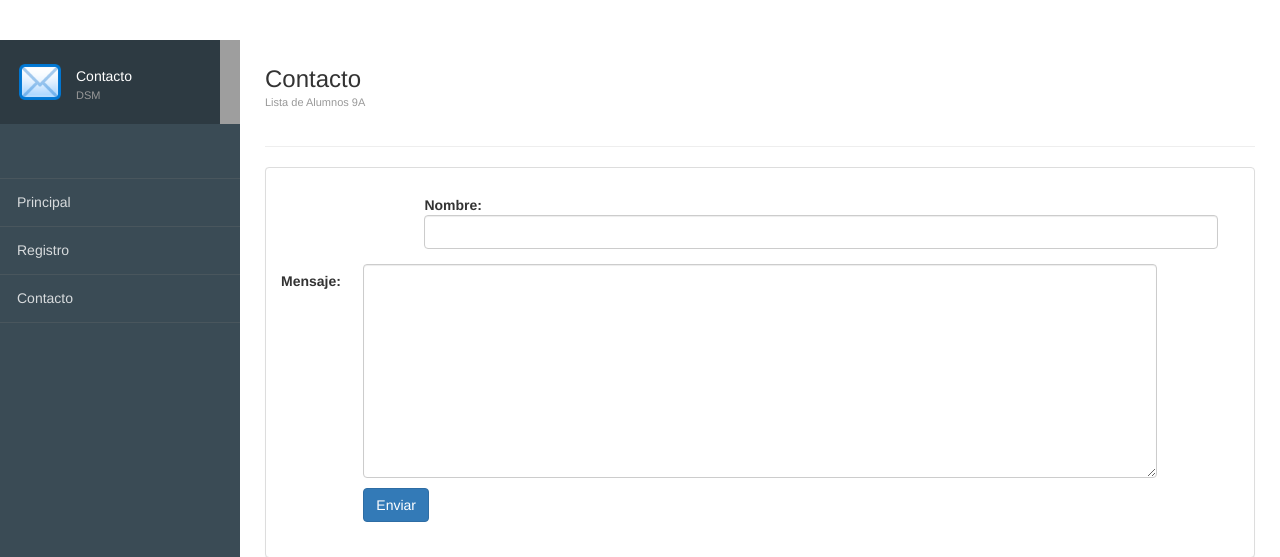
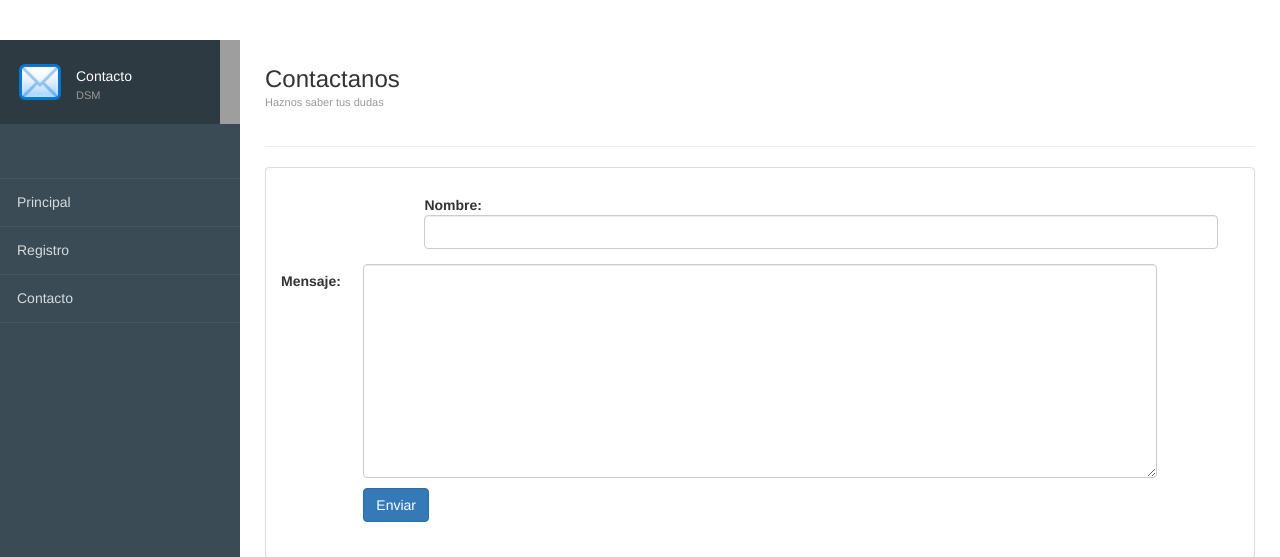
Before and after one commit to Carlos-Dev11095/Proyecto_Python_Prueba, a Django app: page /contacto/ in a window 1280 px wide. Shown: the top 557 px of the page. Run offline with Django 4.2, Linux system fonts and the light colour scheme; some libraries are stand-ins or nearby versions; grey boxes are pictures that could not be loaded.

Commit message:
actualizado sin fallas

```diff
--- a/inicio/templates/inicio/contacto.html
+++ b/inicio/templates/inicio/contacto.html
@@ -15,8 +15,8 @@ Contacto <span>DSM</span>
  <!--Encabezado -->
  <div class="page-header">
     <div class="page-title">
-        <h3>Contacto<br>
-        <small>Lista de Alumnos 9A</small></h3>
+        <h3>Contactanos<br>
+        <small>Haznos saber tus dudas</small></h3>
     </div>
 
 </div>
--- a/inicio/templates/inicio/formulario.html
+++ b/inicio/templates/inicio/formulario.html
@@ -15,8 +15,8 @@ Formulario <span>DSM</span>
  <!--Encabezado -->
  <div class="page-header">
     <div class="page-title">
-        <h3>Registro<br>
-        <small>Lista de Alumnos 9A</small></h3>
+        <h3>Regístrate<br>
+        <small>Formulario de registro de usuarios</small></h3>
     </div>
 
 </div>
```
